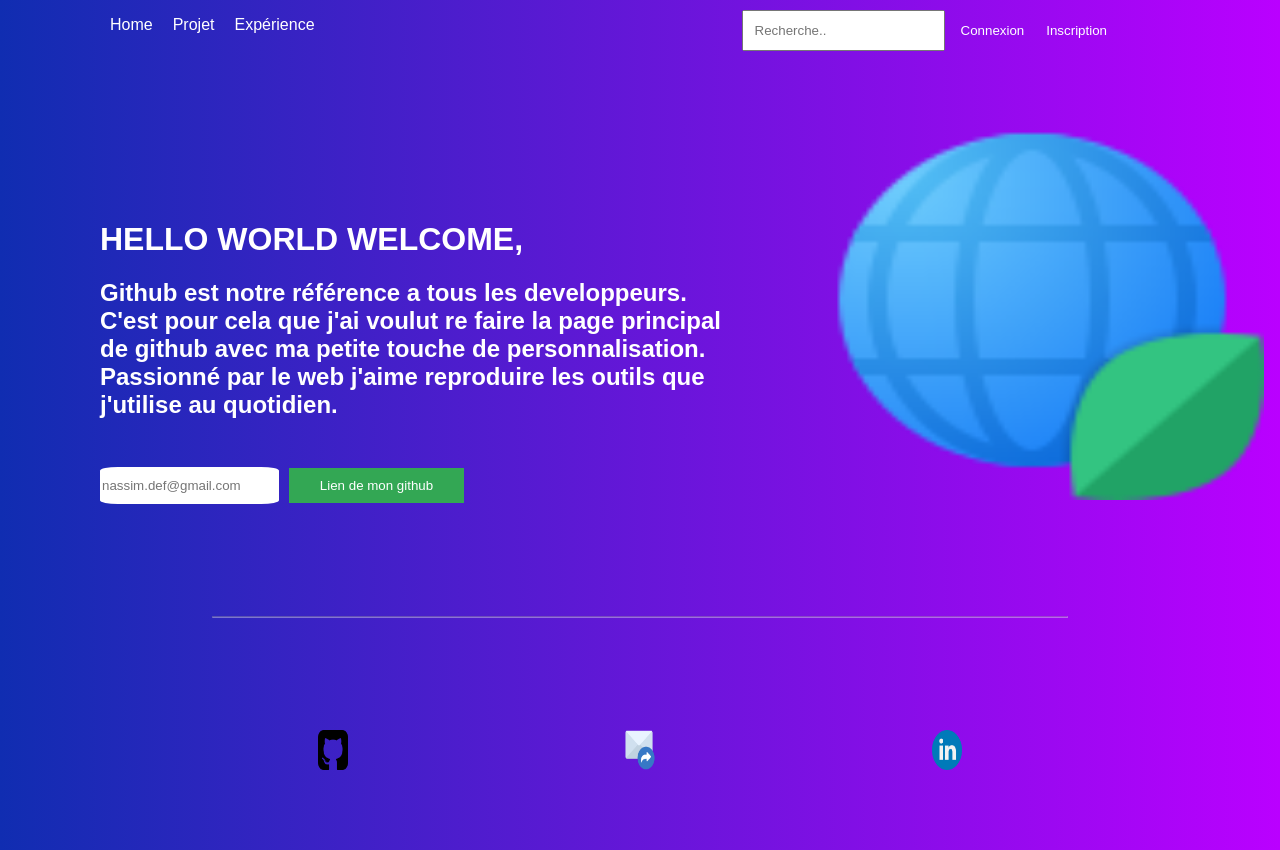
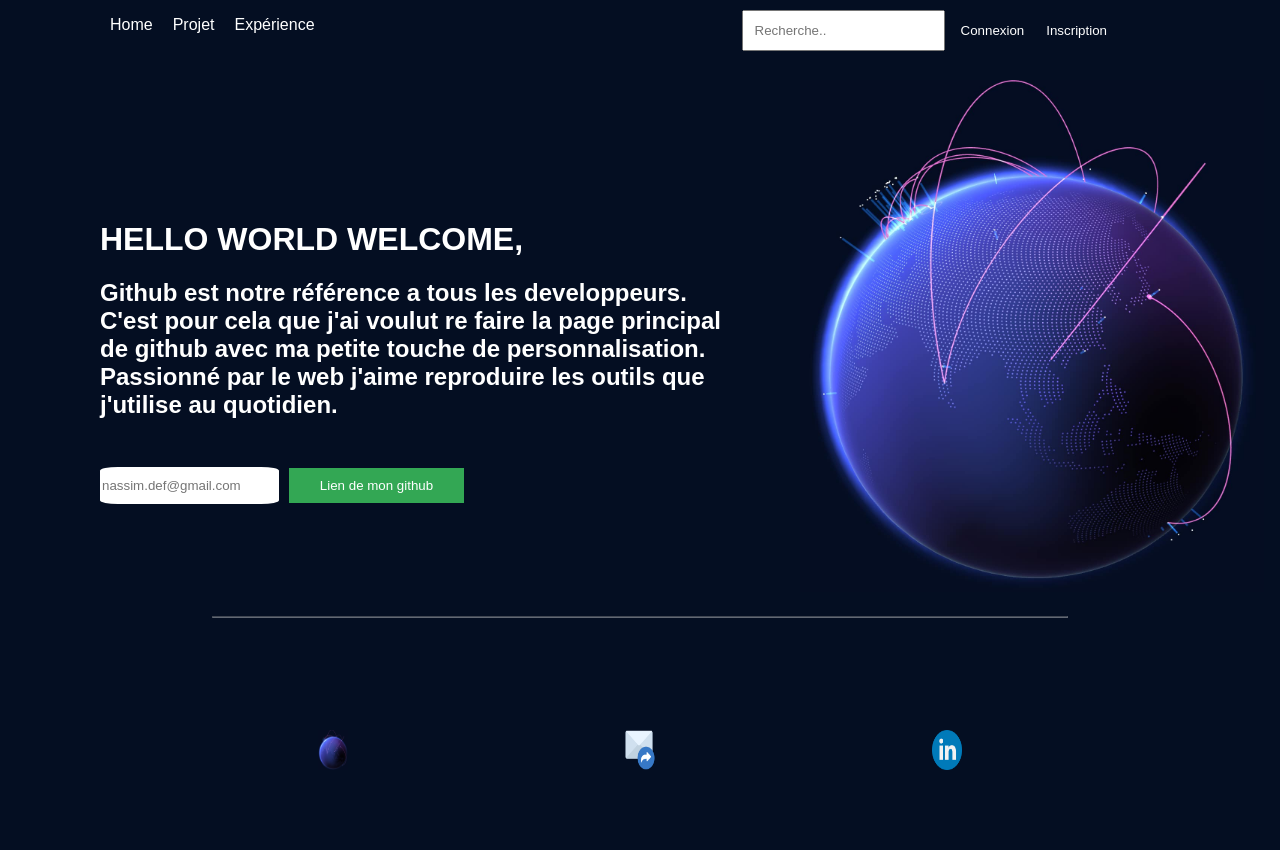
Before and after one commit to Deflandrenassim/Clone-github, a Vue app: page / in a window 1280 px wide. Built offline with nearby package versions, Linux system fonts and the light colour scheme; the HTML template or start-up script is replaced by a standard one.

Commit message:
updrage css

```diff
--- a/src/App.vue
+++ b/src/App.vue
@@ -26,8 +26,7 @@ export default {
 body{
   font-family: Arial, Helvetica, sans-serif;
   color: white;
-  background: rgb(16,45,177);
-  background: linear-gradient(90deg, rgba(16,45,177,1) 0%, rgba(186,0,255,1) 100%);
+  background: #040e22;
   margin: 0 100px;
 }
 
--- a/src/components/World.vue
+++ b/src/components/World.vue
@@ -14,7 +14,7 @@
     </div>
 
      <div class="images-p">
-    <img class="imagesToy" src="@/assets/terre.png" alt="Toy Story "  />
+    <img class="imagesToy" src="@/assets/github.png" alt="Toy Story "  />
       </div>
   </div>
 
@@ -62,10 +62,10 @@ export default {
 }
 .images-p{
   position: absolute;
-  top: 100px; left: 800px;
+  top: 80px; left: 800px;
 }
 .imagesToy{
-  height: 25rem;
+  height: 32rem;
   width: 29em;
 }
 </style>
```
Also changed, not shown: src/assets/github.png.
